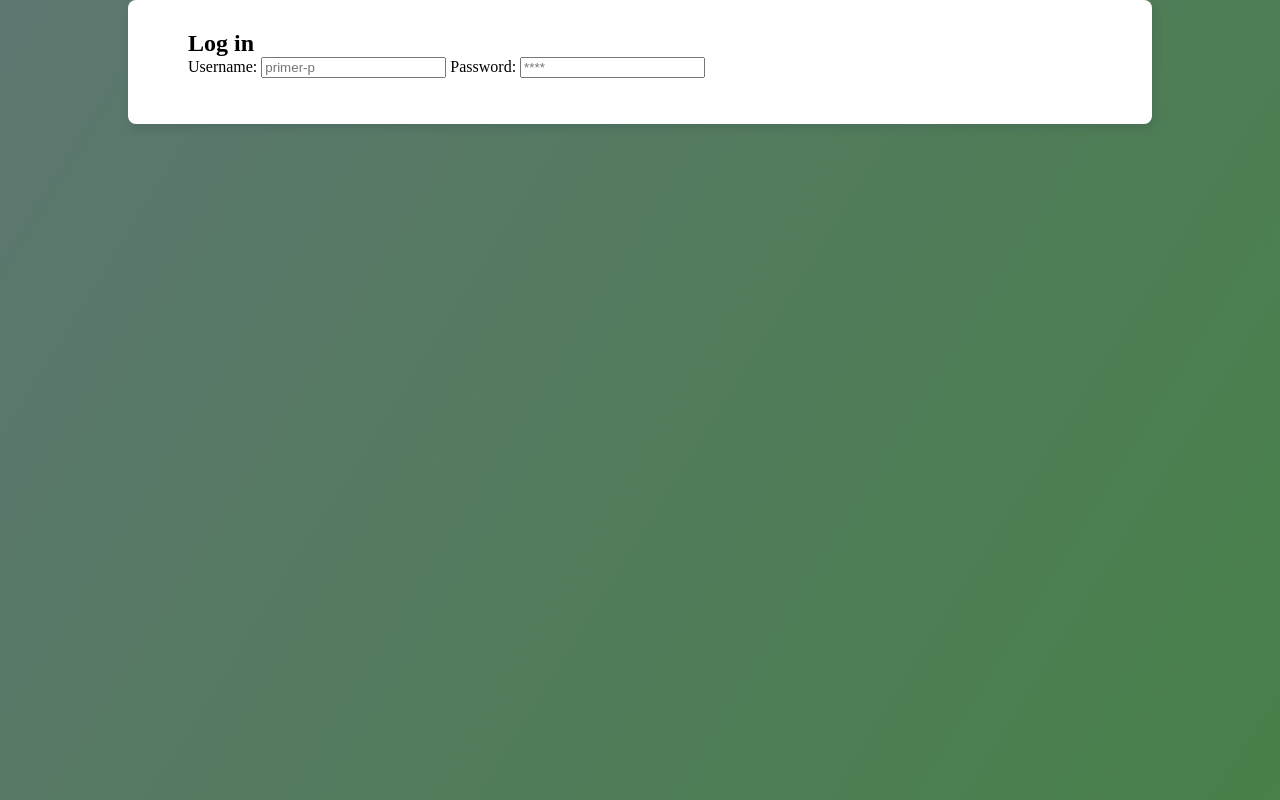
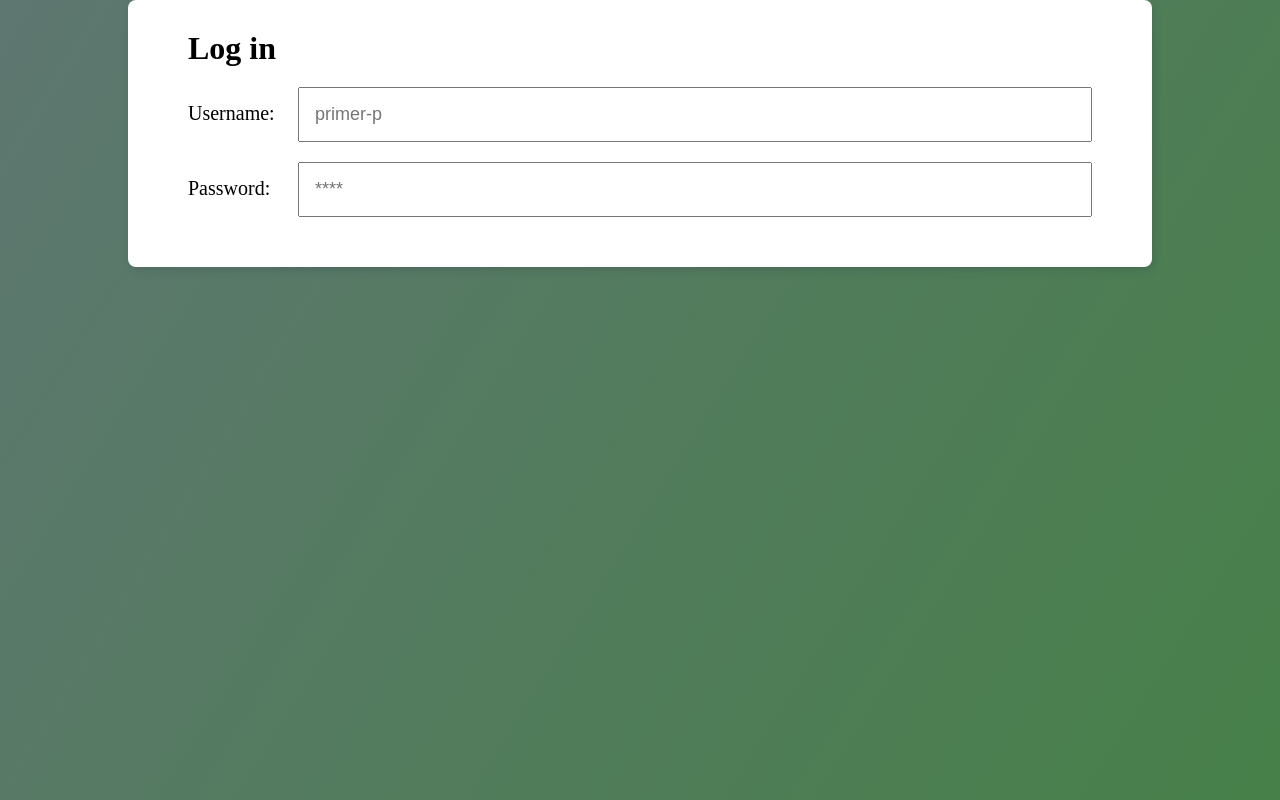
Before and after one commit to fym2558/advsystem.io, a plain HTML site: page index.html in a window 1280 px wide. Drawn offline with Linux system fonts and the light colour scheme.

Commit message:
Add files via upload

```diff
--- a/index.html
+++ b/index.html
@@ -32,8 +32,26 @@
 		}
 
 		.panel .title{
-			font-size: 24px;
+			font-size: 32px;
 			font-weight: 600;
+		}
+
+		.panel form label{
+			display: block;
+			width: 100%;
+			margin: 20px 0px;
+		}
+
+		.panel form label span{
+			font-size: 20px;
+			display: inline-block;
+			width: 110px;
+		}
+
+		.panel form label input{
+			width: calc(100% - 110px);
+			padding: 15px;
+			font-size: 18px;
 		}
 
 		@media (max-width: 1024px){
```
